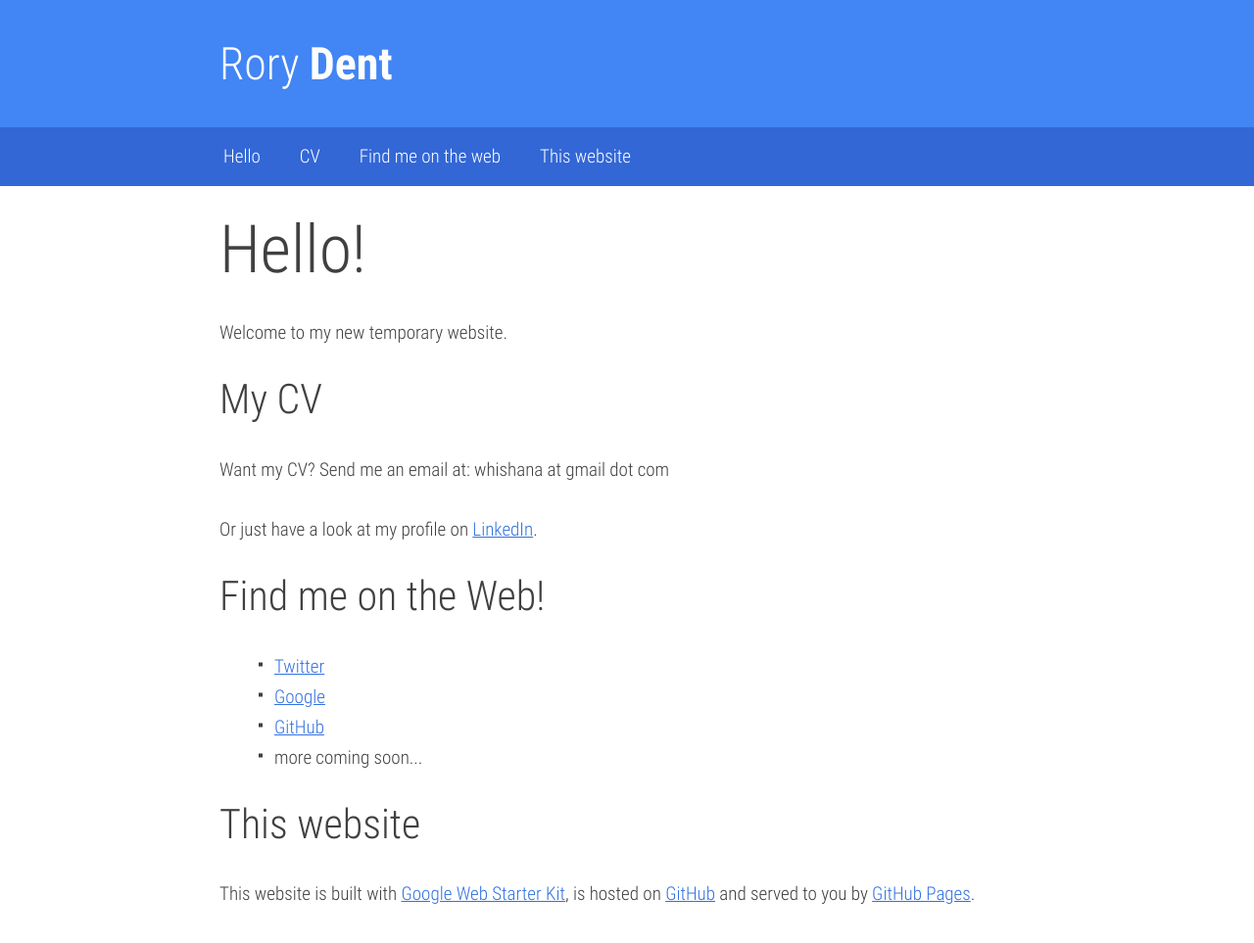
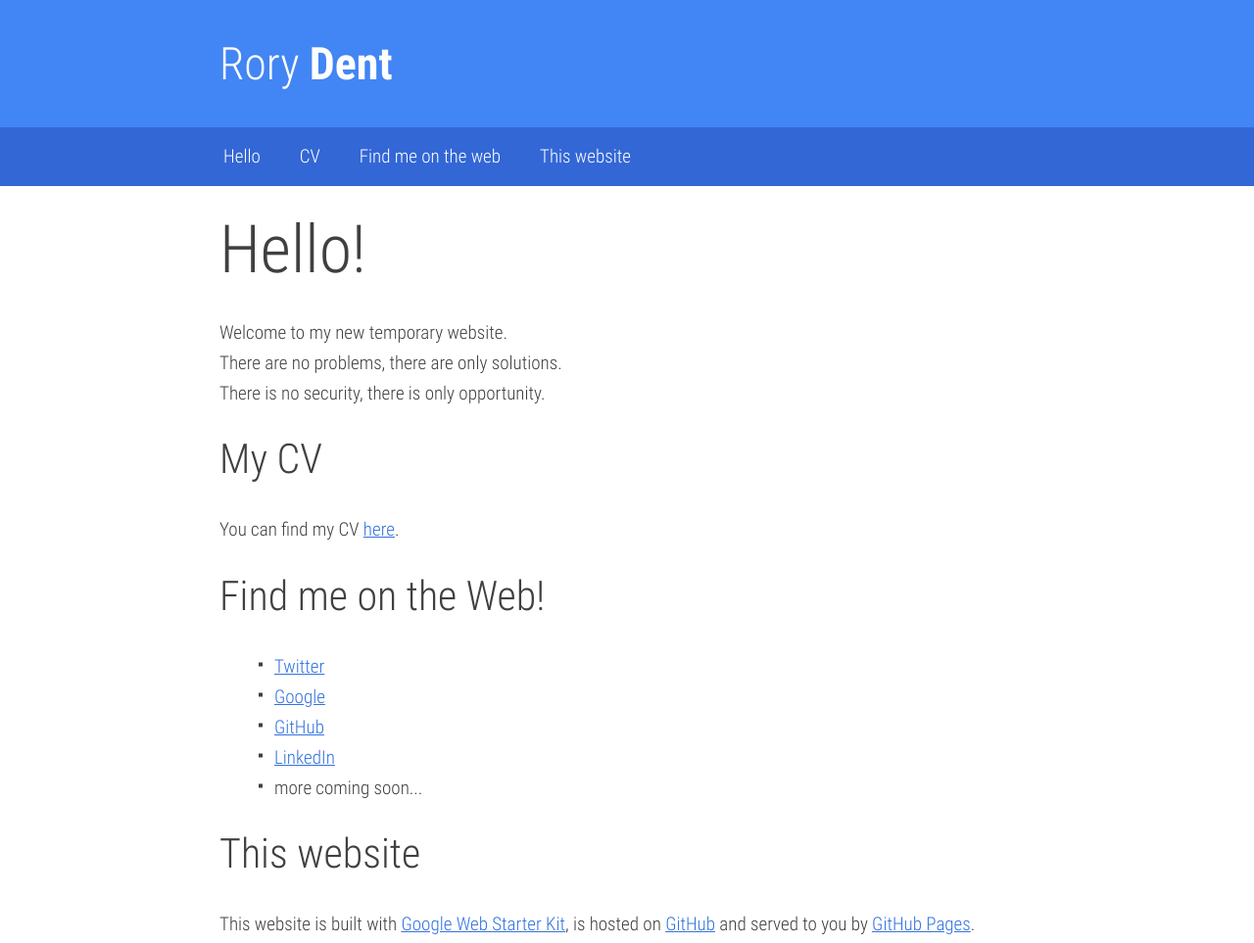
Before and after one commit to Thebigbignooby/thebigbignooby.github.io, a plain HTML site: page index.html in a window 1280 px wide. Shown: the whole page at 98% size. Drawn offline with Linux system fonts and the light colour scheme.

Commit message:
added some quotes + ga analytics

```diff
--- a/index.html
+++ b/index.html
@@ -53,17 +53,19 @@
 
     <main>
       <h1 id="hello">Hello!</h1>
-      <p>Welcome to my new temporary website.</p>
+      <p>Welcome to my new temporary website.<br>
+      There are no problems, there are only solutions.<br>
+      There is no security, there is only opportunity.</p>
 
       <h2 id="CV">My CV</h2>
-      <p>Want my CV? Send me an email at: whishana at gmail dot com</p>
-      <p>Or just have a look at my profile on <a href="https://fr.linkedin.com/in/dentrory" target="blank">LinkedIn</a>.</p>
+      <p>You can find my CV <a href="http://rory-dent.strikingly.com/" target="blank">here</a>.</p>
 
       <h2 id="find-me-on-the-web">Find me on the Web!</h2>
       <ul>
       	<li><a href="https://twitter.com/thebigbignooby" target="blank">Twitter</a></li>
         <li><a href="https://plus.google.com/+RoryDent/posts" target="blank">Google</a></li>
       	<li><a href="https://github.com/Thebigbignooby" target="blank">GitHub</a></li>
+        <li><a href="https://fr.linkedin.com/in/dentrory" target="blank">LinkedIn</a></li>
         <li>more coming soon...</li>
       </ul>
 
@@ -81,7 +83,7 @@
       (i[r].q=i[r].q||[]).push(arguments)},i[r].l=1*new Date();a=s.createElement(o),
       m=s.getElementsByTagName(o)[0];a.async=1;a.src=g;m.parentNode.insertBefore(a,m)
       })(window,document,'script','//www.google-analytics.com/analytics.js','ga');
-      ga('create', 'UA-XXXXX-X', 'auto');
+      ga('create', 'UA-49765892-2', 'auto');
       ga('send', 'pageview');
     </script>
     <!-- Built with love using Web Starter Kit -->
```
